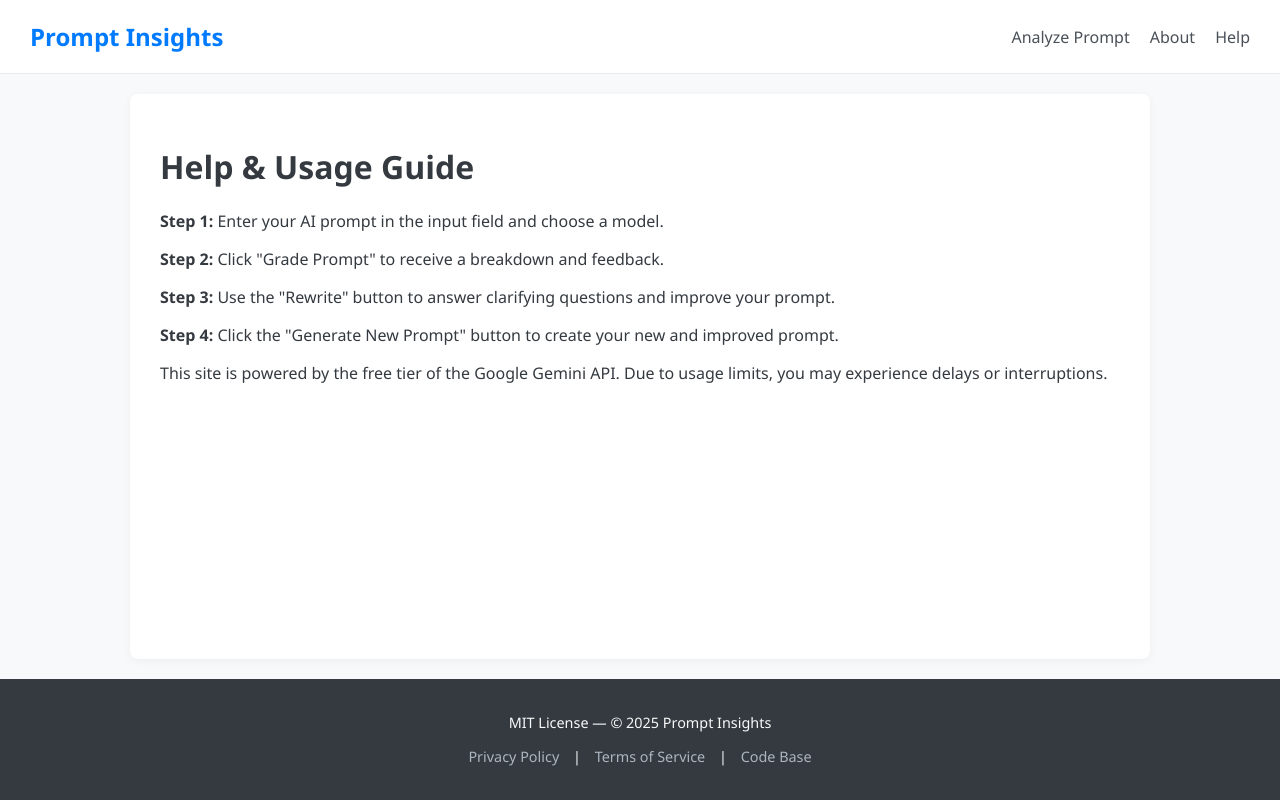
After one commit to nick-graves/grademyprompt, a Flask app: page /help in a window 1280 px wide. The commit adds this page. Run offline with Flask 3, Linux system fonts and the light colour scheme.

Commit message:
changed model used, added help/about page

```diff
--- a/backend.py
+++ b/backend.py
@@ -78,5 +78,23 @@ def refine_user_prompt():
     except Exception as e:
         return jsonify({"error": str(e)}), 500
 
+
+@app.route("/about")
+def about():
+    return render_template("about.html")
+
+@app.route("/help")
+def help():
+    return render_template("help.html")
+
+@app.route("/privacy")
+def privacy():
+    return render_template("privacy.html")
+
+@app.route("/tos")
+def tos():
+    return render_template("tos.html")
+
+
 if __name__ == "__main__":
     app.run(debug=True, port=5000)
--- a/core.py
+++ b/core.py
@@ -1,4 +1,5 @@
 from interface import query_ollama
+from interface import query_gemini
 from pathlib import Path
 import re
 import json
@@ -62,7 +63,7 @@ def generate_questions(user_prompt: str, feedback: str) -> list:
         "user_input_here": user_prompt,
         "feedback": feedback
     })
-    response = query_ollama(filled)
+    response = query_gemini(filled)
     return [line.strip() for line in response.strip().split("\n") if re.match(r"^\s*\d+[\.\)]", line.strip())]
 
 def refine_prompt(original_prompt: str, feedback: str, qa_pairs: list, model: str) -> str:
@@ -74,7 +75,7 @@ def refine_prompt(original_prompt: str, feedback: str, qa_pairs: list, model: st
         "user_model_here": model,
         "questions_and_answers": qa_block
     })
-    return query_ollama(filled).strip()
+    return query_gemini(filled).strip()
 
 def evaluate_prompt(user_prompt: str, model: str = "llama3.1:8b") -> tuple:
     template = load_prompt_template("evaluate_prompt.txt")
@@ -83,7 +84,7 @@ def evaluate_prompt(user_prompt: str, model: str = "llama3.1:8b") -> tuple:
         "user_model_here": model
     })
 
-    response = query_ollama(filled)
+    response = query_gemini(filled)
 
     score, feedback, breakdown = extract_score_and_feedback(response)
 
--- a/static/style.css
+++ b/static/style.css
@@ -32,6 +32,12 @@ header {
     font-size: 1.5em;
     font-weight: bold;
     color: #007bff;
+    text-decoration: none;
+    cursor: pointer;
+}
+
+.logo:hover {
+  color: #0056b3;
 }
 
 nav ul {
@@ -433,3 +439,23 @@ footer a:hover {
     font-family: monospace;
     color: #212529;
   }
+
+.button {
+  display: inline-block;
+  padding: 0.5rem 1rem;
+  background-color: #007bff;
+  color: white;
+  text-decoration: none;
+  border-radius: 4px;
+  margin-top: 1rem;
+  cursor: pointer;
+}
+
+.button:hover {
+  background-color: #0056b3;
+}
+
+
+
+
+.hidden { display: none !important; }
--- /dev/null
+++ b/templates/help.html
@@ -0,0 +1,37 @@
+<!-- templates/help.html -->
+<!DOCTYPE html>
+<html lang="en">
+<head>
+    <meta charset="UTF-8">
+    <title>Help - Prompt Insights</title>
+    <link rel="stylesheet" href="{{ url_for('static', filename='style.css') }}">
+</head>
+<body>
+<div class="page-container">
+    <header>
+        <a href="/" class="logo">Prompt Insights</a>
+        <nav>
+            <ul>
+                <li><a href="/">Analyze Prompt</a></li>
+                <li><a href="/about">About</a></li>
+                <li><a href="/help">Help</a></li>
+            </ul>
+        </nav>
+    </header>
+
+    <main class="container">
+        <h1>Help & Usage Guide</h1>
+        <p><strong>Step 1:</strong> Enter your AI prompt in the input field and choose a model.</p>
+        <p><strong>Step 2:</strong> Click "Grade Prompt" to receive a breakdown and feedback.</p>
+        <p><strong>Step 3:</strong> Use the "Rewrite" button to answer clarifying questions and improve your prompt.</p>
+        <p><strong>Step 4:</strong> Click the "Generate New Prompt" button to create your new and improved prompt.</p>
+        <p>This site is powered by the free tier of the Google Gemini API. Due to usage limits, you may experience delays or interruptions.</p>
+    </main>
+
+    <footer>
+        <p>MIT License — © 2025 Prompt Insights</p>
+        <p><a href="/privacy">Privacy Policy</a> | <a href="/tos">Terms of Service</a> | <a href="https://github.com/nick-graves/grademyprompt">Code Base</a></p>
+    </footer>
+</div>
+</body>
+</html>
```
Also changed, not shown: interface.py (+19 -0 lines), static/script.js (+8 -0 lines), templates/about.html (added, +34 -0 lines), templates/index.html (+8 -6 lines), templates/privacy.html (added, +47 -0 lines), templates/tos.html (added, +44 -0 lines), 1 other file.
